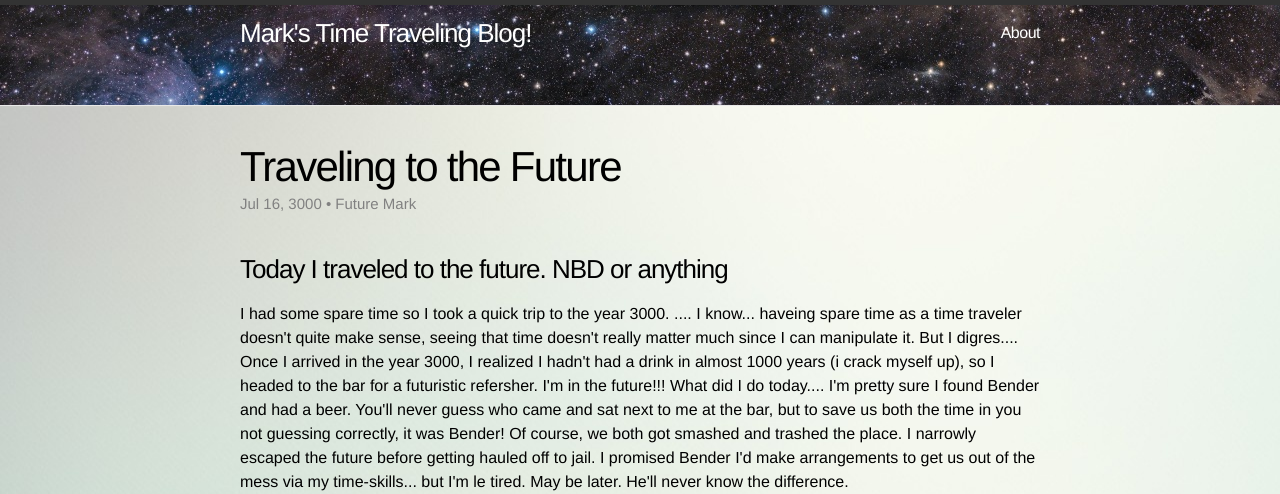
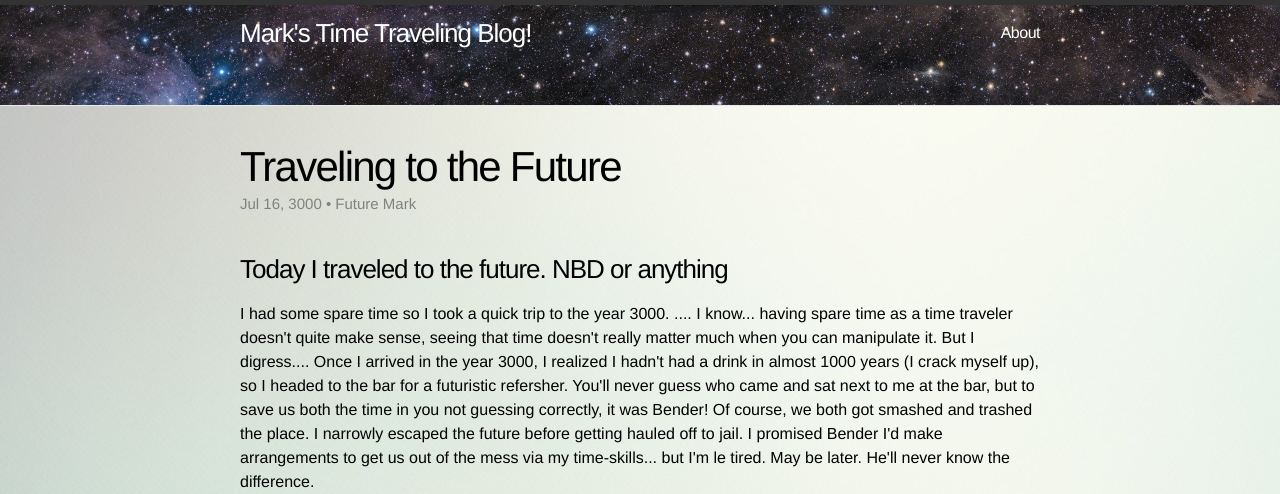
Before and after one commit to Prazza/Prazza.github.io, a Jekyll site: the page built from _posts/3000-07-16-Beer-With-Bender.md, in a window 1280 px wide, cut to the strip 0-494 px from the top of the page. Built offline with Jekyll 4.4.1, drawn with Linux system fonts in a browser that asks for light colours.

```diff
--- a/_posts/3000-07-16-Beer-With-Bender.md
+++ b/_posts/3000-07-16-Beer-With-Bender.md
@@ -6,13 +6,11 @@ author: Future Mark
 ---
 
 <h3> Today I traveled to the future. NBD or anything</h3>
-<p> I had some spare time so I took a quick trip to the year 3000. .... I know... haveing spare time as a time traveler doesn't quite make sense, seeing that time doesn't really matter much since I can manipulate it. But I digres....
+<p> I had some spare time so I took a quick trip to the year 3000. .... I know... having spare time as a time traveler doesn't quite make sense, seeing that time doesn't really matter much when you can manipulate it. But I digress....
 
-Once I arrived in the year 3000, I realized I hadn't had a drink in almost 1000 years (i crack myself up), so I headed to the bar for a futuristic refersher.
+Once I arrived in the year 3000, I realized I hadn't had a drink in almost 1000 years (I crack myself up), so I headed to the bar for a futuristic refersher.
 
-
-
-I'm in the future!!! What did I do today.... I'm pretty sure I found Bender and had a beer. You'll never guess who came and sat next to me at the bar, but to save us both the time in you not guessing correctly, it was Bender!
+You'll never guess who came and sat next to me at the bar, but to save us both the time in you not guessing correctly, it was Bender!
 
 Of course, we both got smashed and trashed the place. I narrowly escaped the future before getting hauled off to jail. I promised Bender I'd make arrangements to get us out of the mess via my time-skills... but I'm le tired. May be later. He'll never know the difference.</p>
 
```
Also changed, not shown: _layouts/piglatin.html (+5 -5 lines).
